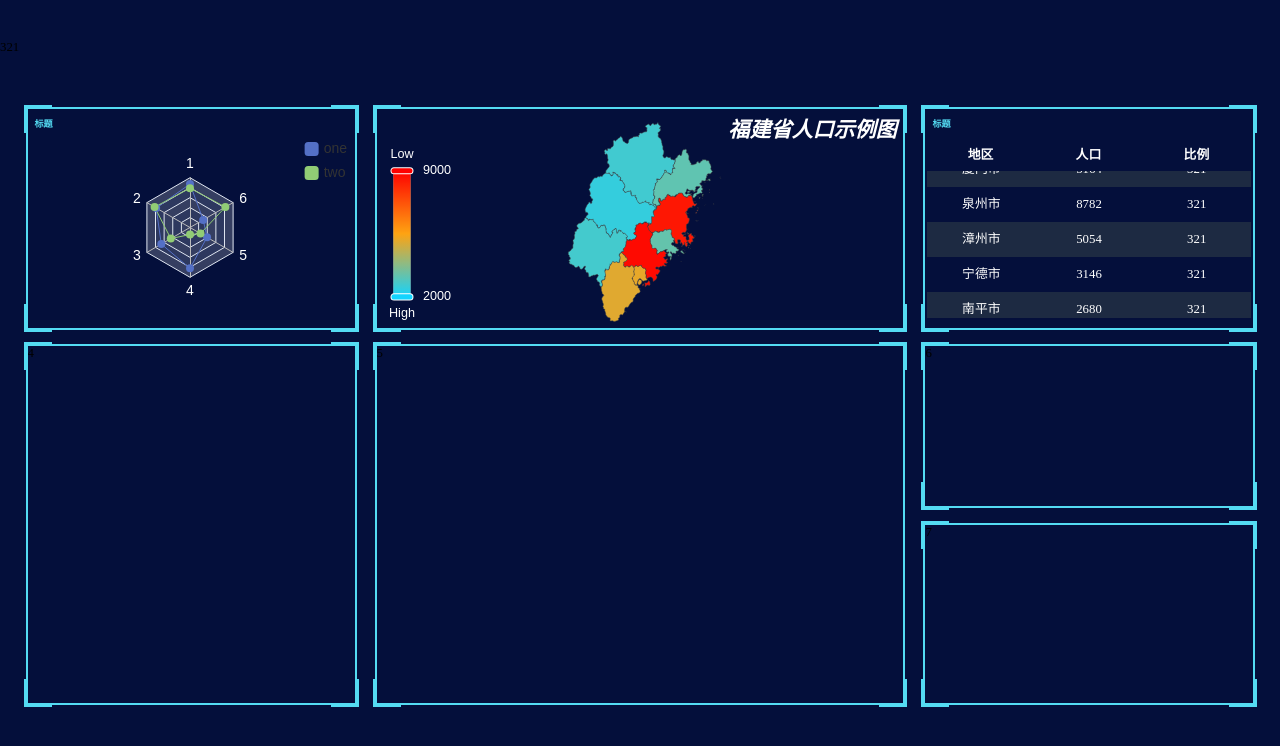
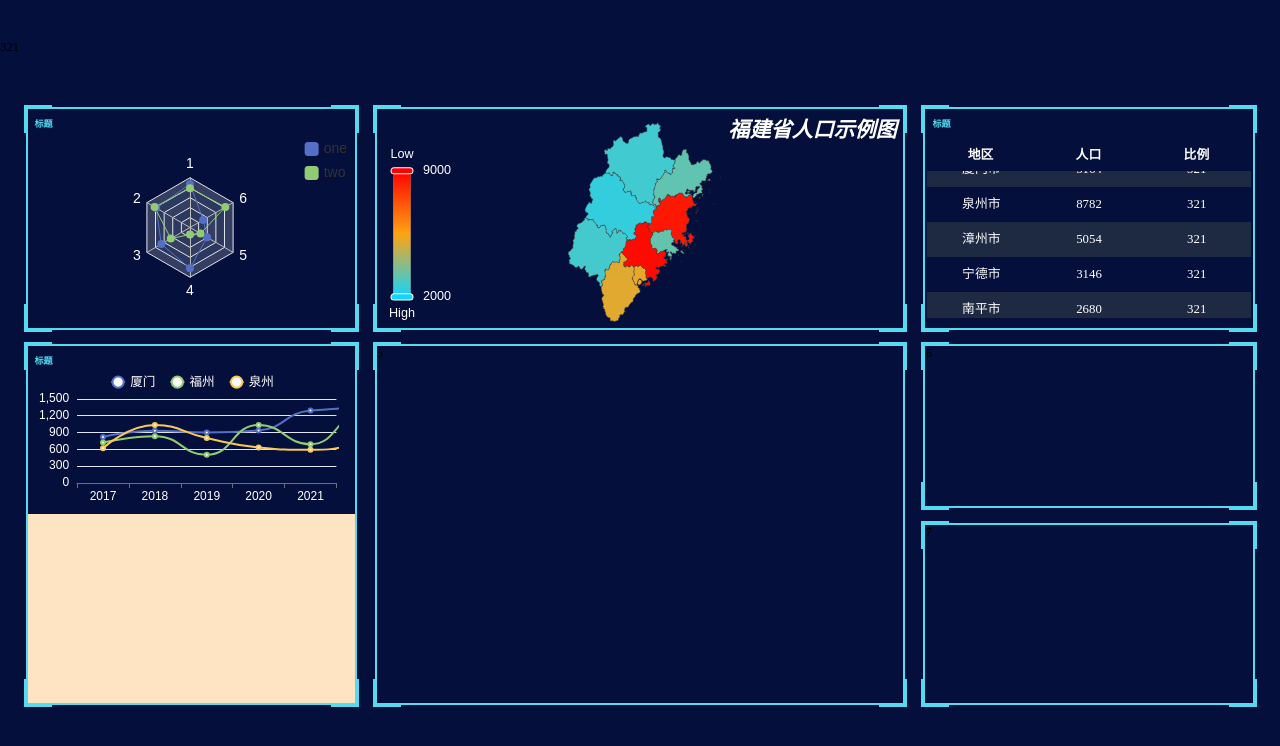
Before and after one commit to DaozhangChen/big-screen, a React (Vite) app: page / in a window 1280 px wide. Shown: the top 746 px of the page. Built offline with nearby package versions, Linux system fonts and the light colour scheme.

Commit message:
基本完成leftLineChart

```diff
--- a/src/App.tsx
+++ b/src/App.tsx
@@ -1,5 +1,6 @@
 import '@style/App.scss'
 import FujianMapChart from './charts/fujianMapChart'
+import LeftLineChart from './charts/leftLineChart'
 import RadarChart from './charts/radarChart'
 import TableChart from './charts/tableChart'
 function App() {
@@ -18,7 +19,12 @@ function App() {
         <section>
           <TableChart />
         </section>
-        <section>4</section>
+        <section>
+          <div>
+            <LeftLineChart />
+          </div>
+          <div></div>
+        </section>
         <section>5</section>
         <section>6</section>
         <section>7</section>
--- /dev/null
+++ b/src/charts/leftLineChart.tsx
@@ -0,0 +1,73 @@
+import { useEffect, useRef } from "react"
+import * as echart from 'echarts'
+import { remWidth } from "../helpers/remWidth";
+
+const LeftLineChart = () => {
+    const refDiv = useRef<HTMLDivElement>(null)
+    const option: echart.EChartOption = {
+        textStyle: {
+            color: '#fff',
+        },
+        legend: {
+            top: remWidth(-5),
+            itemWidth: remWidth(20),
+            itemHeight: remWidth(20),
+            textStyle: {
+                color: '#fff',
+                fontSize: remWidth(18)
+            },
+            itemGap: remWidth(20)
+        },
+        xAxis: {
+            type: 'category',
+            data: ['2017', '2018', '2019', '2020', '2021'],
+        },
+        yAxis: {
+            type: 'value',
+
+        },
+        series: [
+            {
+                data: [820, 932, 901, 934, 1290, 1330, 850],
+                type: 'line',
+                smooth: true,
+                name: '厦门'
+            },
+            {
+                data: [720, 832, 501, 1034, 690, 1230, 920],
+                type: 'line',
+                smooth: true,
+                name: '福州'
+            },
+            {
+                data: [620, 1032, 801, 634, 590, 730, 1020],
+                type: 'line',
+                smooth: true,
+                name: '泉州'
+            }
+        ],
+        grid: {
+            bottom: remWidth(40),
+            left: remWidth(70),
+            right: remWidth(10),
+            height: remWidth(120),
+            width: remWidth(370)
+        }
+    };
+    useEffect(() => {
+        if (refDiv.current) {
+            const myChart = echart.init(refDiv.current)
+            myChart.setOption(option)
+        }
+    }, [])
+    return (
+        <>
+            <div>
+                <h2 className='littleTitle'>标题</h2>
+                <div ref={refDiv} className='leftLineChart' />
+            </div>
+        </>
+    )
+}
+
+export default LeftLineChart
--- a/src/charts/tableChart.tsx
+++ b/src/charts/tableChart.tsx
@@ -1,6 +1,5 @@
 import { useEffect, useRef, useState } from "react"
 import { autoSetInterval } from "../helpers/autoSetInterval"
-import { remWidth } from "../helpers/remWidth"
 
 const TableChart = () => {
     const refTbody = useRef<HTMLTableSectionElement>(null)
--- a/src/style/App.scss
+++ b/src/style/App.scss
@@ -117,6 +117,23 @@
 
     &>section:nth-child(4) {
         grid-area: d;
+        display: flex;
+        flex-direction: column;
+
+        &>div:first-child {
+            height: px(240);
+            flex-shrink: 0;
+
+            & .leftLineChart {
+                width: px(468);
+                height: px(195);
+            }
+        }
+
+        &>div:nth-child(2) {
+            background-color: bisque;
+            flex: 1 1 0;
+        }
     }
 
     &>section:nth-child(5) {
```
